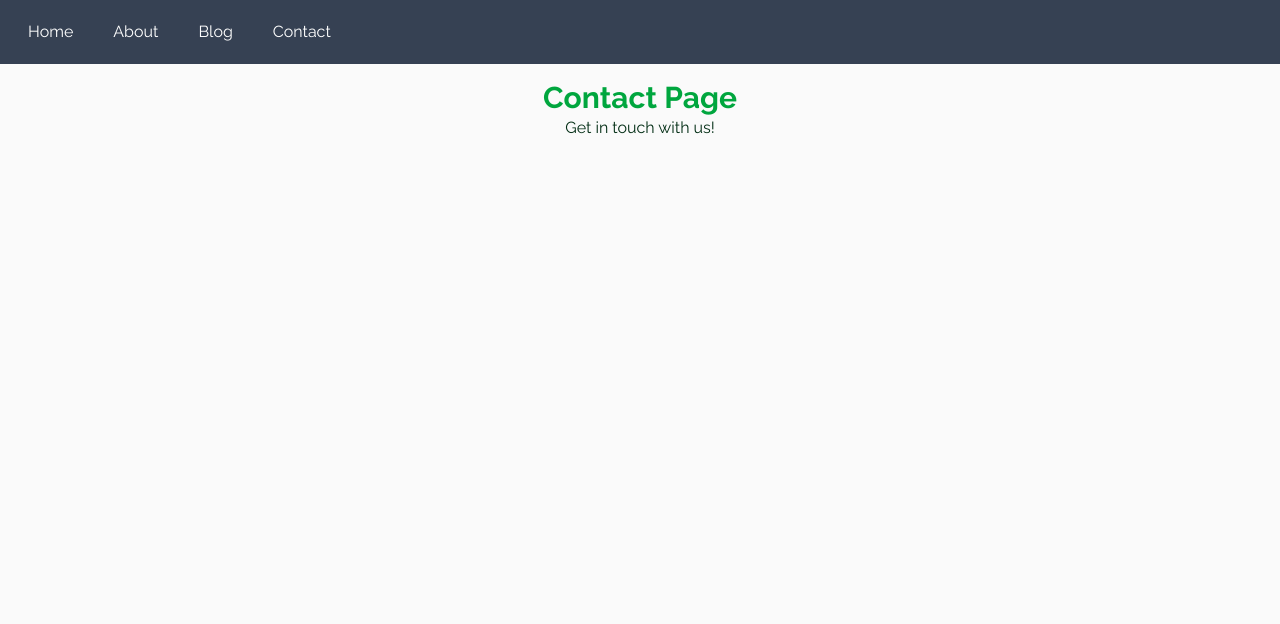
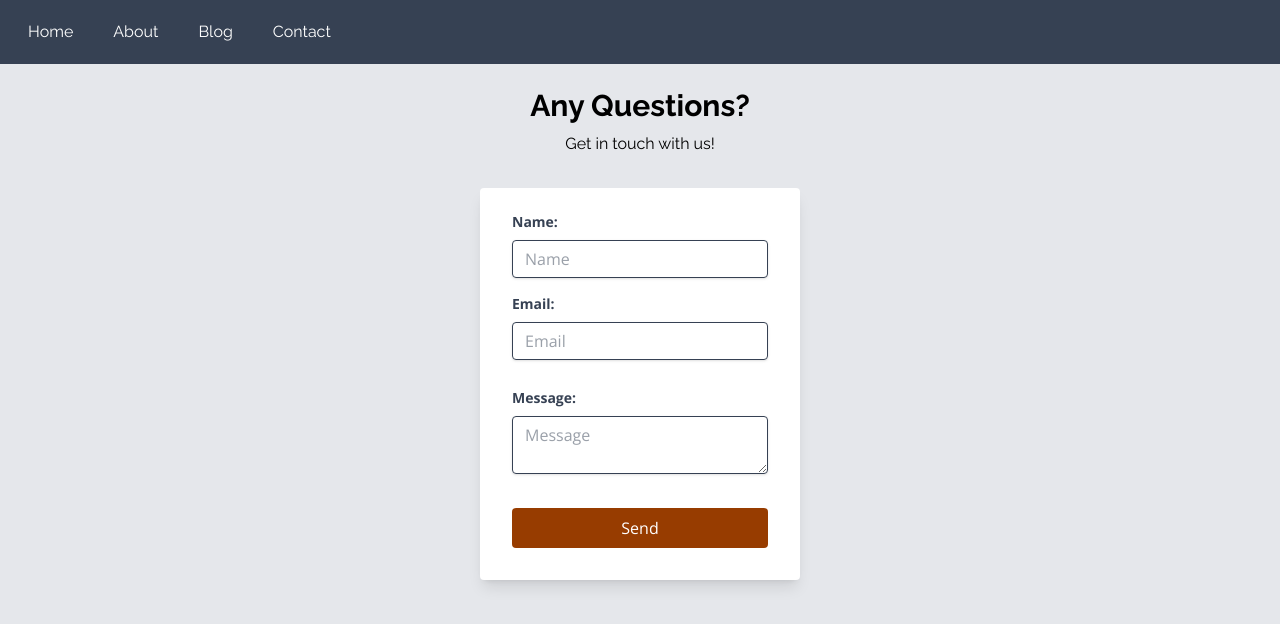
Before and after one commit to Cleg83/cleg83_website, a React (Vite) app in the folder cleg83_website/: page /contact in a window 1280 px wide. Shown: the top 624 px of the page. Built offline with nearby package versions, Linux system fonts and the light colour scheme.

Commit message:
Import contact form component

```diff
--- a/cleg83_website/src/pages/Contact.jsx
+++ b/cleg83_website/src/pages/Contact.jsx
@@ -1,8 +1,15 @@
+import ContactForm from '../../src/pages/components/Contact_Form';
+
 export default function Contact() {
   return (
-    <div className="p-4">
-      <h1 className="text-3xl font-bold text-green-600">Contact Page</h1>
-      <p className="text-green-950">Get in touch with us!</p>
+    <div className="bg-gray-200 min-h-screen">
+      <div className="pt-6">
+        <h1 className="text-3xl font-bold">Any Questions?</h1>
+        <p className="mt-2">Get in touch with us!</p>
+      </div>
+      <div>
+        <ContactForm />
+      </div>
     </div>
   );
 }
```
